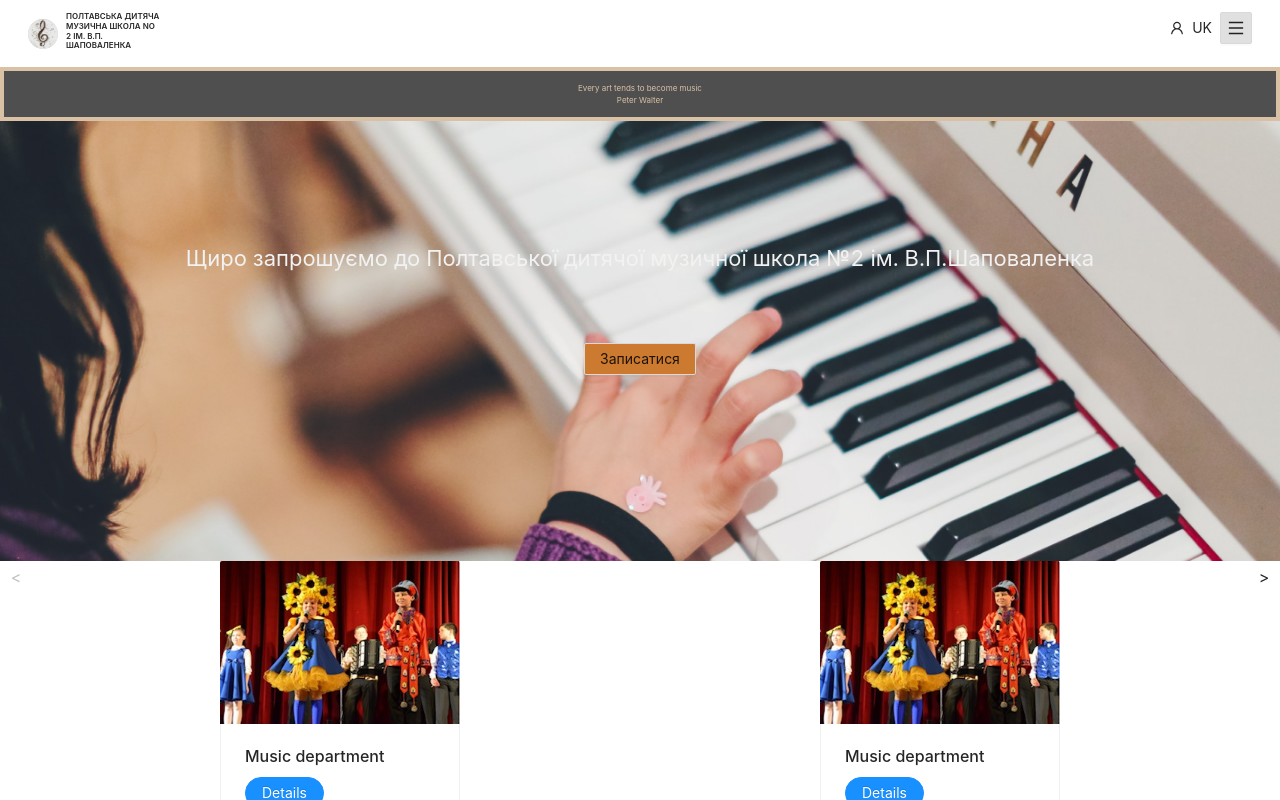
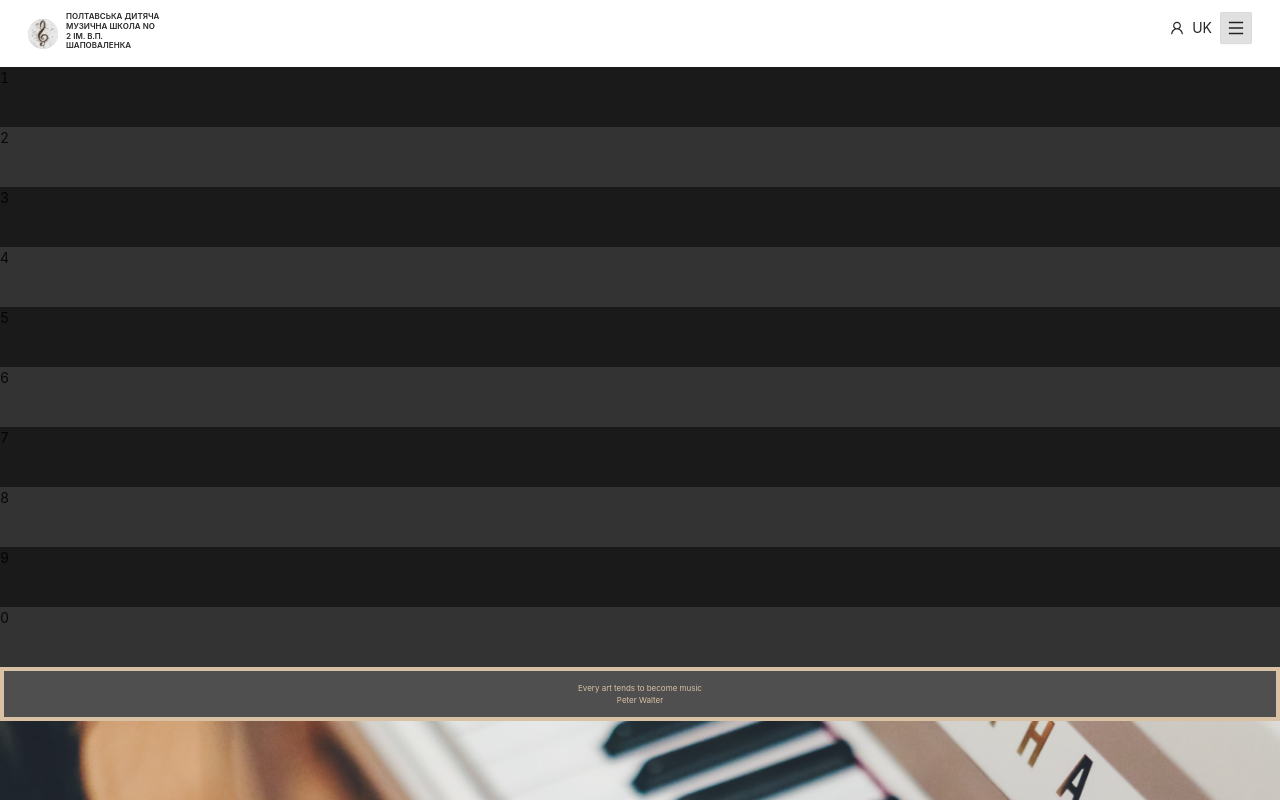
Before and after one commit to YEvhen-SHmatko/music-school, a React (Create React App) app: page / in a window 1280 px wide. Shown: the top 800 px of the page. Built offline with nearby package versions, Linux system fonts and the light colour scheme.

Commit message:
test render

```diff
--- a/src/App.tsx
+++ b/src/App.tsx
@@ -14,6 +14,13 @@ const App: React.FC = () => (
       <Header />
     </Col>
     <Col span={24}>
+      <div className="test">
+        {[1, 2, 3, 4, 5, 6, 7, 8, 9, 0].map((i) => (
+          <div key={i}>{i}</div>
+        ))}
+      </div>
+    </Col>
+    <Col span={24}>
       <Quote quoteText="Every art tends to become music" autor="Peter Walter" />
     </Col>
     <Col span={24}>
--- a/src/styles/index.css
+++ b/src/styles/index.css
@@ -4,3 +4,17 @@
   box-sizing: border-box;
   /* border: 1px solid #000; */
 }
+
+.test {
+  width: 100%;
+  background: #000;
+}
+
+.test > :nth-child(n) {
+  height: 60px;
+  background: rgba(255, 255, 255, 0.1);
+}
+
+.test > :nth-child(2n) {
+  background: rgba(255, 255, 255, 0.2);
+}
```
